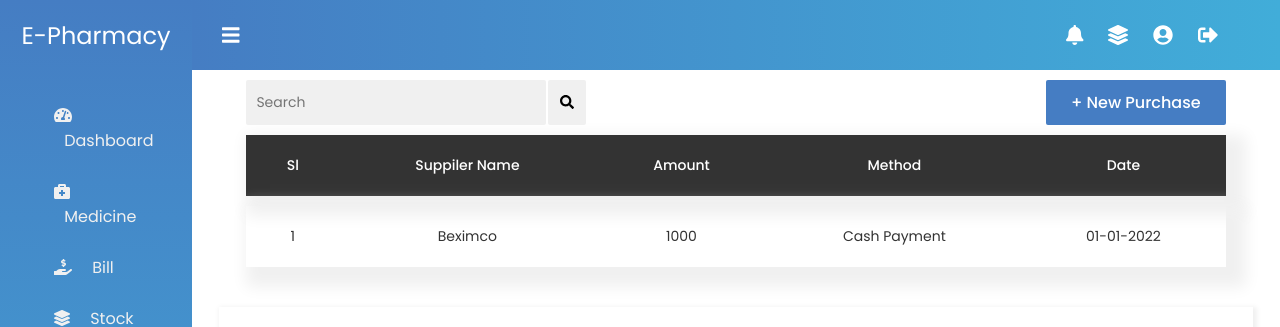
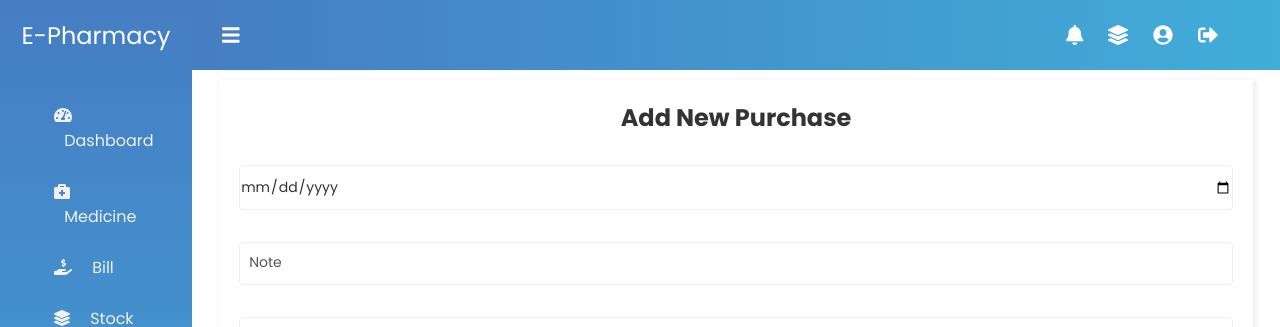
Before and after one commit to tanjimulislam55/pharmacy-frontend, a React (Create React App) app: page /purchase in a window 1280 px wide. Shown: the top 327 px of the page. Built offline with nearby package versions, Linux system fonts and the light colour scheme; no server answers.

Commit message:
modify: putchaselist component comment out

```diff
--- a/src/components/Purchase/Purchase.jsx
+++ b/src/components/Purchase/Purchase.jsx
@@ -4,7 +4,7 @@ import PurchaseList from './PurchaseList/PurchaseList'
 export default function Purchase() {
     return (
         <div>
-            <PurchaseList />
+            {/* 2<PurchaseList /> */}
             <PurchaseForm />
         </div>
     )
```
